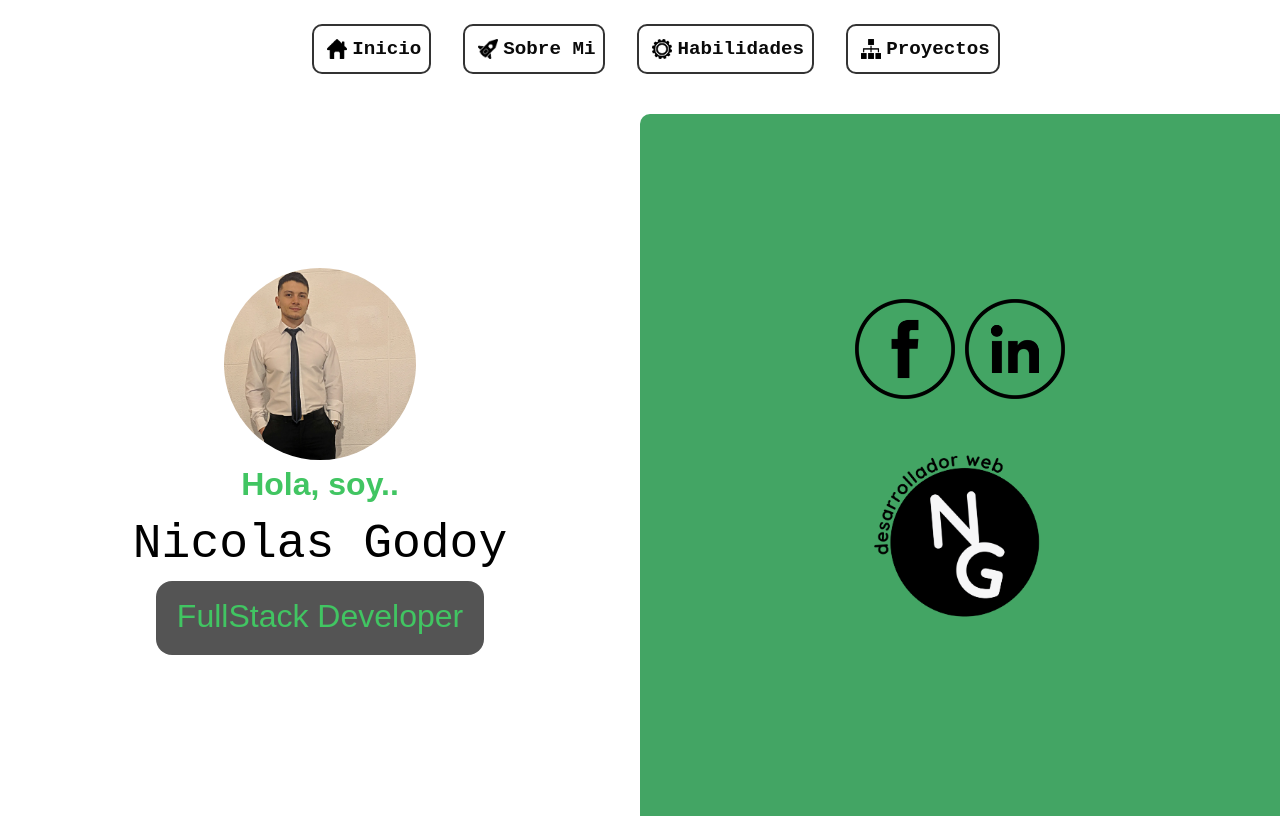
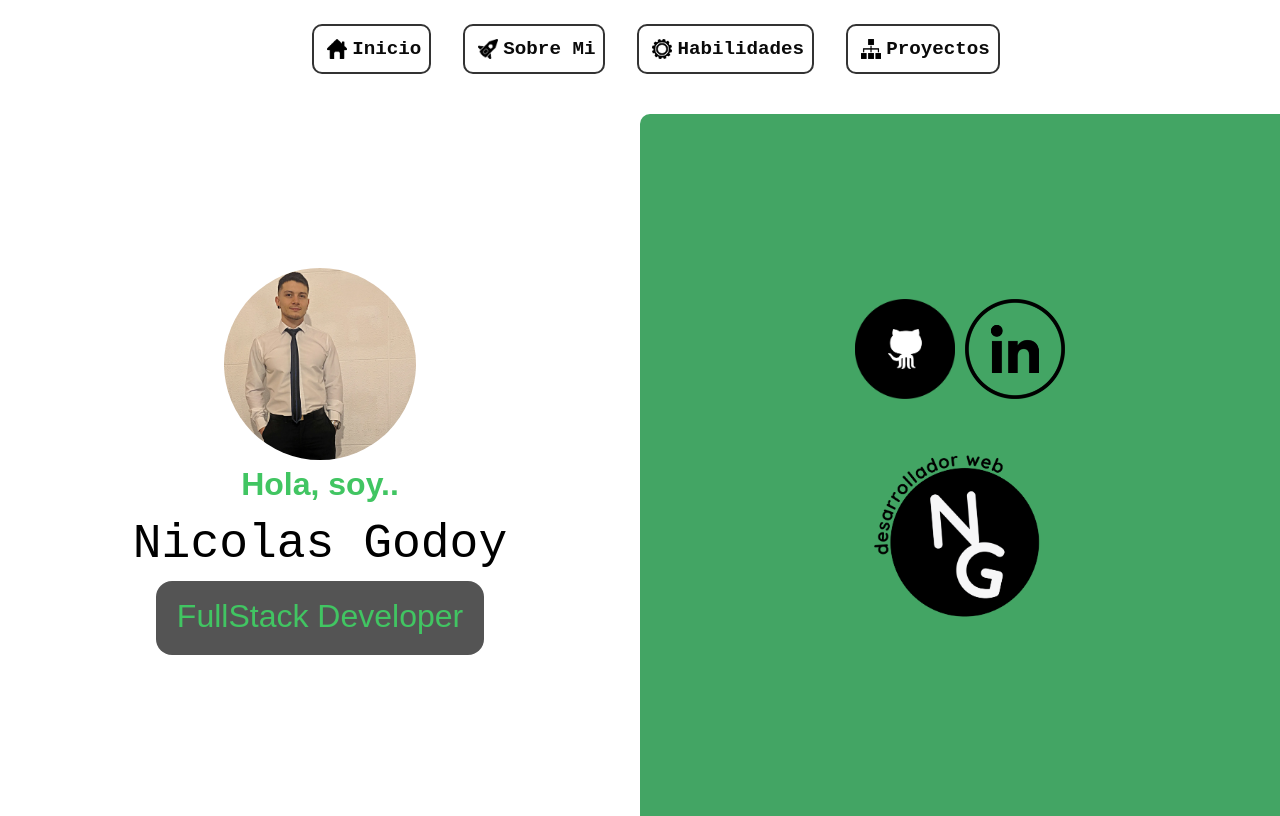
Before and after one commit to nicolasgodoy/Portfolio, a React (Create React App) app: page / in a window 1280 px wide. Built offline with nearby package versions, Linux system fonts and the light colour scheme.

Commit message:
subiendo github

```diff
--- a/src/Components/Componente_Presentacion/Componente_Presentacion.js
+++ b/src/Components/Componente_Presentacion/Componente_Presentacion.js
@@ -1,5 +1,5 @@
 import React from 'react';
-import ImagenFacebook from '../Componente_Presentacion/Imagenes/iconFacebook.png';
+import ImagenGithub from '../Componente_Presentacion/Imagenes/icongithub.png';
 import ImagenLinkedin from '../Componente_Presentacion/Imagenes/iconLinkedin.png';
 import imagenLogoNico from '../Componente_Presentacion/Imagenes/logong_png.png';
 import imagenNico from '../Componente_Presentacion/Imagenes/IMG_20221107_161842_253.jpg';
@@ -30,7 +30,7 @@ const Componente_Presentacion = () => {
           <div className="Contenedor_Iconos">
             <div className="animate__animated animate__fadeInUp animate__delay-1s">
               <div className="col-md-12 Lista-Iconos">
-                <li><a href="https://www.facebook.com/nicoo.godoy.37" target="_blank"><span><img className="ImagenesPresentacion" src={ImagenFacebook} /></span> </a> </li>
+                <li><a href="https://github.com/nicolasgodoy" target="_blank"><span><img className="ImagenesPresentacion" src={ImagenGithub} /></span> </a> </li>
                 <li><a href="https://www.linkedin.com/in/nicolas-godoy-96914a189/" target="_blank"><span><img className="ImagenesPresentacion" src={ImagenLinkedin} /></span> </a></li>
               </div>
             </div>
```
Also changed, not shown: src/Components/Componente_Presentacion/Imagenes/icongithub.png (added).
